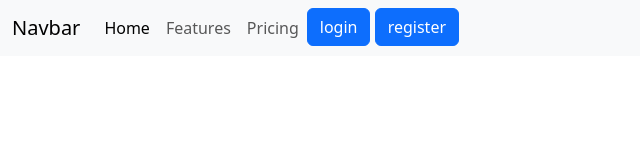
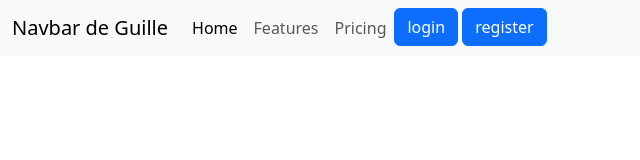
Before and after one commit to alejandrobusi/test-com-82i, a plain HTML site: page index.html in a window 1280 px wide. Shown: the whole page, without its empty margins (0-640 px from the left). Drawn offline with nearby package versions, Linux system fonts and the light colour scheme.

Commit message:
cambios en navbar

```diff
--- a/index.html
+++ b/index.html
@@ -10,7 +10,7 @@
   <header>
     <nav class="navbar navbar-expand-lg bg-body-tertiary">
       <div class="container-fluid">
-        <a class="navbar-brand" href="#">Navbar</a>
+        <a class="navbar-brand" href="#">Navbar de Guille</a>
         <button class="navbar-toggler" type="button" data-bs-toggle="collapse" data-bs-target="#navbarNav" aria-controls="navbarNav" aria-expanded="false" aria-label="Toggle navigation">
           <span class="navbar-toggler-icon"></span>
         </button>
```
